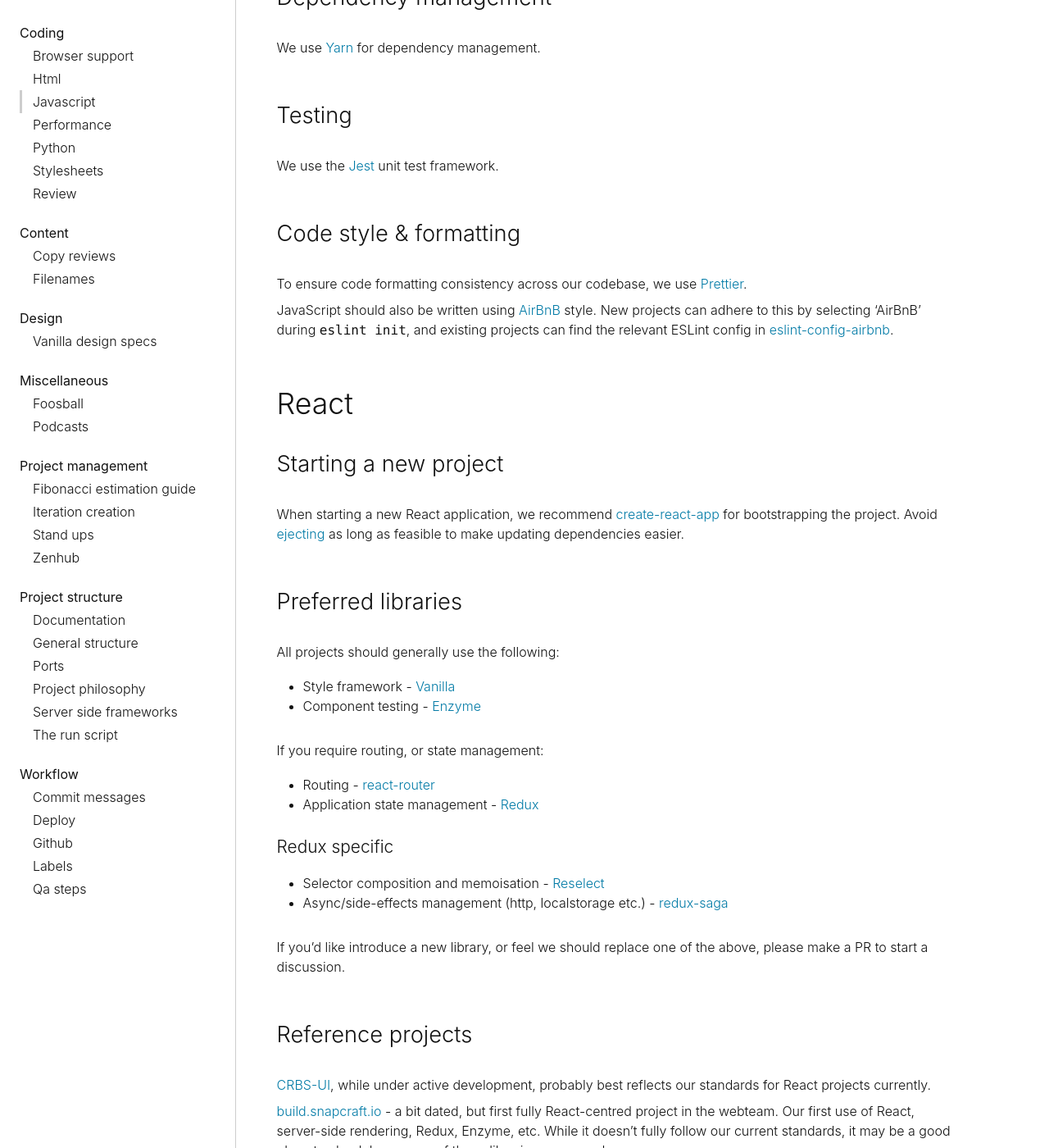
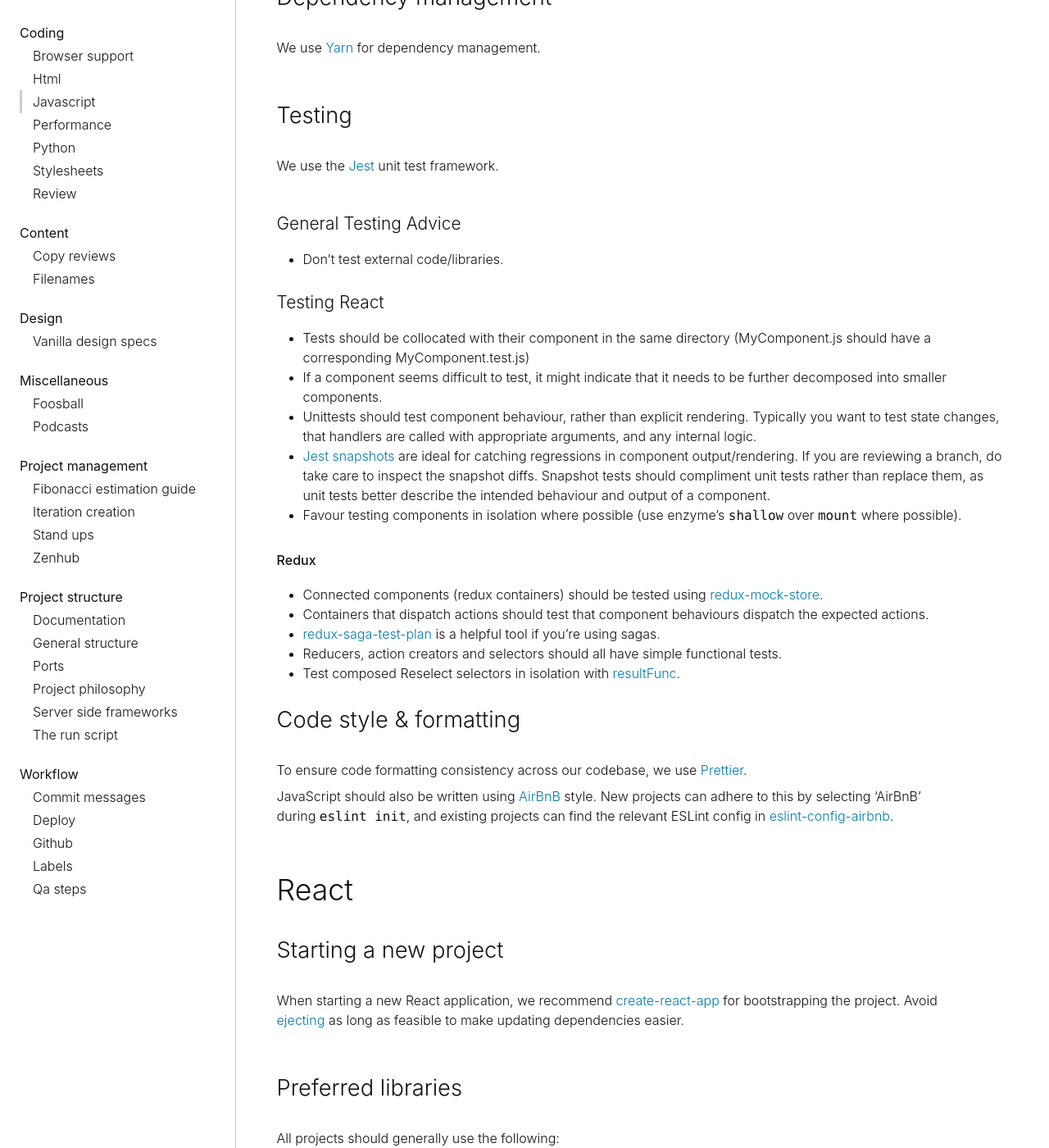
Before and after one commit to canonical-web-and-design/practices, a Jekyll site: the page built from coding/javascript.md, in a window 1280 px wide and 1400 px high, scrolled down 1426 px. Shown: the whole window at 82% size. Built offline with Jekyll 4.4.1, drawn with Linux system fonts in a browser that asks for light colours; some web fonts are replaced; some of the changed text lies outside the part shown.

Commit message:
Add some initial testing advice for js and react. (#130)
* Add some initial testing advice for js and react.

```diff
--- a/coding/javascript.md
+++ b/coding/javascript.md
@@ -42,6 +42,27 @@
 ### Testing
 
 We use the [Jest](https://jestjs.io) unit test framework.
+
+#### General Testing Advice
+
+- Don't test external code/libraries.
+
+#### Testing React
+
+- Tests should be collocated with their component in the same directory (MyComponent.js should have a corresponding MyComponent.test.js)
+- If a component seems difficult to test, it might indicate that it needs to be further decomposed into smaller components.
+- Unittests should test component behaviour, rather than explicit rendering. Typically you want to test state changes,
+  that handlers are called with appropriate arguments, and any internal logic.
+- [Jest snapshots](https://jestjs.io/docs/en/snapshot-testing) are ideal for catching regressions in component output/rendering. If you are reviewing a branch, do take care to inspect the snapshot diffs. Snapshot tests should compliment unit tests rather than replace them, as unit tests better describe the intended behaviour and output of a component.
+- Favour testing components in isolation where possible (use enzyme's `shallow` over `mount` where possible).
+
+##### Redux
+
+- Connected components (redux containers) should be tested using [redux-mock-store](https://github.com/dmitry-zaets/redux-mock-store).
+- Containers that dispatch actions should test that component behaviours dispatch the expected actions.
+- [redux-saga-test-plan](https://github.com/jfairbank/redux-saga-test-plan) is a helpful tool if you're using sagas.
+- Reducers, action creators and selectors should all have simple functional tests.
+- Test composed Reselect selectors in isolation with [resultFunc](https://github.com/reduxjs/reselect#q-how-do-i-test-a-selector).
 
 ### Code style & formatting
 
@@ -97,8 +118,9 @@
 
 #### Reducers
 
-- Ensure you use [immutable patterns](https://redux.js.org/recipes/structuringreducers/immutableupdatepatterns) for updating the Redux store.
-  Using the object spread operator is recommended, but requires a [Babel polyfill](https://babeljs.io/docs/en/babel-plugin-transform-object-rest-spread.html). You might find [Dave Ceddia's Immutability in React and Redux: The Complete Guide](https://daveceddia.com/react-redux-immutability-guide/) helpful.
+- Ensure you use [immutable patterns](https://redux.js.org/recipes/structuringreducers/immutableupdatepatterns) for updating the redux store. Using
+  the object spread operator is recommended, but requires a [babel polyfill](https://babeljs.io/docs/en/babel-plugin-transform-object-rest-spread.html). You might find [Dave Ceddia's Immutability in React and Redux: The Complete Guide](https://daveceddia.com/react-redux-immutability-guide/) helpful.
+- Reducers must be [pure functions](https://redux.js.org/basics/reducers#handling-actions) i.e. they should not mutate their arguments, call impure functions or create side-effects such as API calls.
 - [reduceReducers](https://github.com/redux-utilities/reduce-reducers) is a useful tool for combining reducers and removing boilerplate where you have many reducers with identical behaviour.
 
 #### Selectors
```
